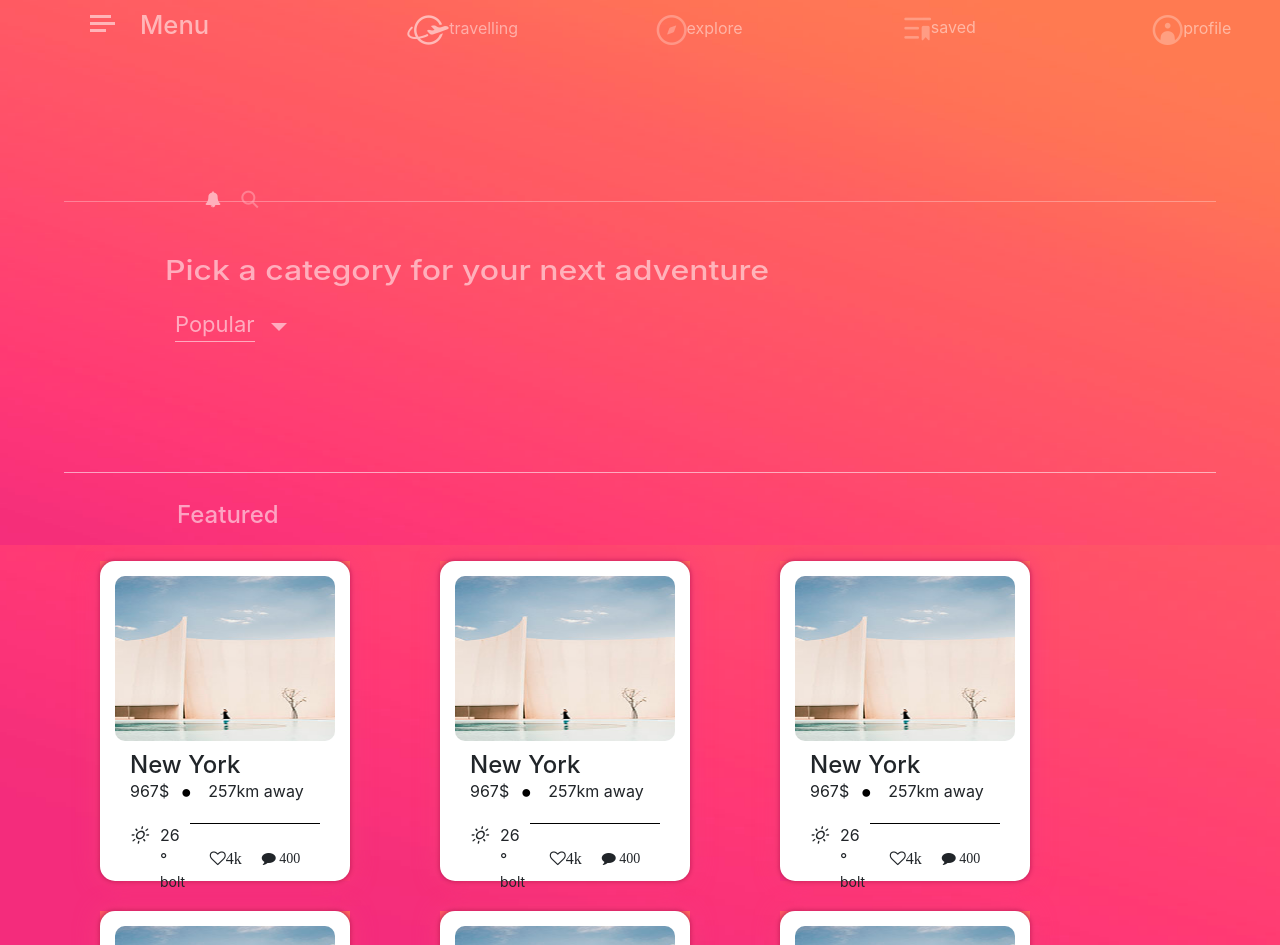
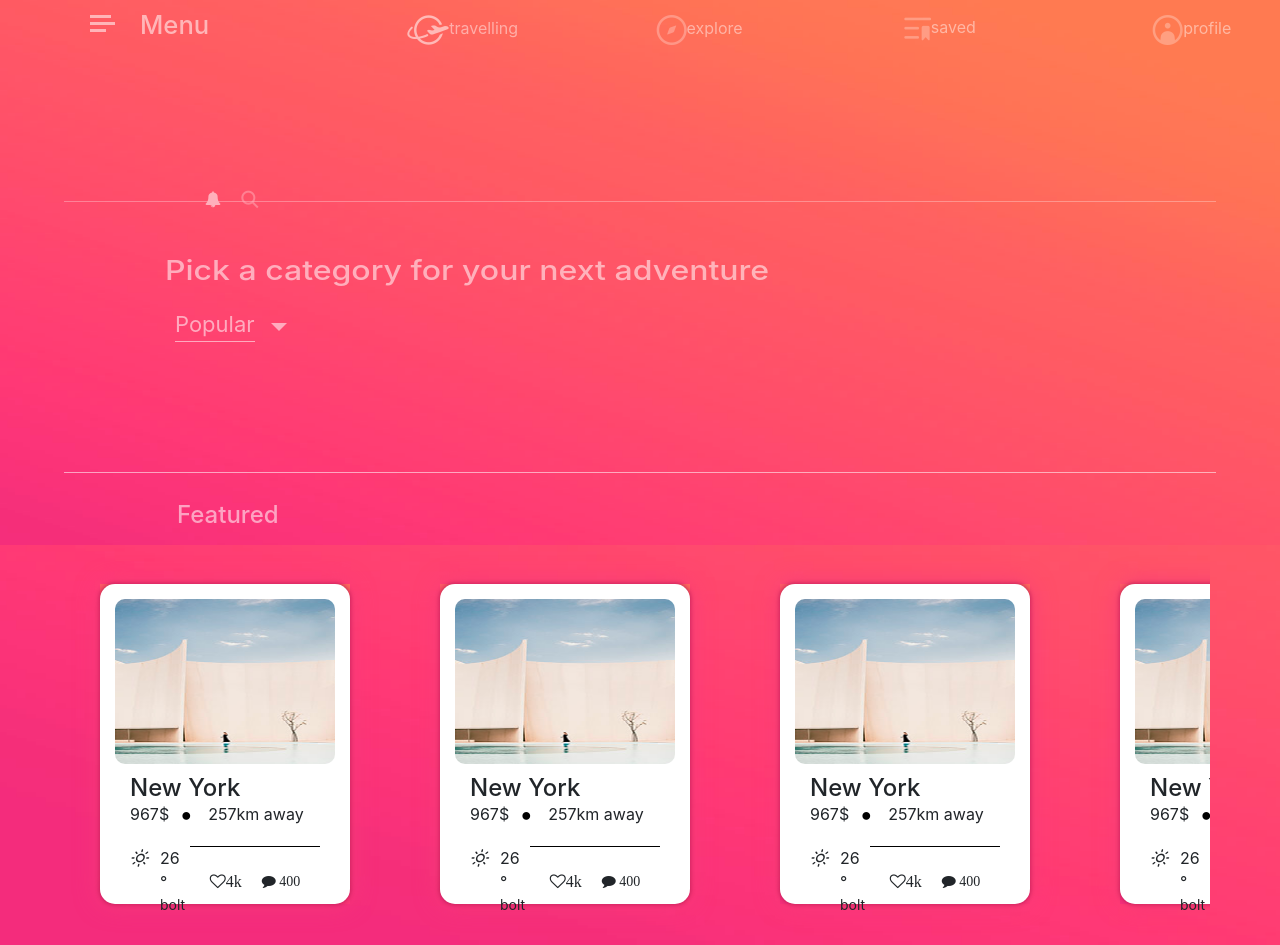
Before and after one commit to Valroshal/travelSite, an Angular app: page / in a window 1280 px wide. Shown: the top 945 px of the page. Built offline with nearby package versions, Linux system fonts and the light colour scheme.

Commit message:
scrollbar

```diff
--- a/src/app/app.component.css
+++ b/src/app/app.component.css
@@ -5,20 +5,26 @@
     color: white;
     overflow-x: scroll;
     overflow-y: hidden;
+
 }
-.container::before{ content:''; display:block; width:400%; height:1px; }
-/* .scrolling {
 
-    margin-top: 100px;
+::-webkit-scrollbar-track {
+    -webkit-box-shadow: inset 0 0 6px rgba(0,0,0,0.3);
+    color: #F5F5F5;
+
+}
+
+::-webkit-scrollbar {
+    width: 12px;
+    background-color: #F5F5F5;
+    opacity: 0.5;
+}
+
+::-webkit-scrollbar-thumb{
+    background-color: #ffffff;
+    border-radius: 20px;
+}
 
 
-    width: 400px;
-    height: 1200px;
-    overflow-y: auto;
-    overflow-x: hidden;
 
-    transform: rotate(-90deg);
-    transform-origin: right top;
-
-    transform:rotate(-90deg) translateY(-100px);
-  } */
+.container::before{ content:''; display:inline-block; width:400%; height:1px; }
--- a/src/app/app.component.html
+++ b/src/app/app.component.html
@@ -1,20 +1,16 @@
 <header>
   <app-menu-bar></app-menu-bar>
-  <div class="container">
-    <!-- <div class="scrolling"> -->
+  <div class="container scroll">
+    <div style="width: 370%"> <!-- do the width as a width of all destinations, not more : need to work on it-->
       <app-destination
         *ngFor="let c of cities"
         [city] ="c"
         style="display: inline-flex; margin: 15px;
           width: 310px;
 
-
-          /*height: 280px;
-           transform: rotate(90deg);*/
-          transform-origin: right top;
           ">
       </app-destination>
-    <!-- </div> -->
+    </div>
   </div>
 
 </header>
```
